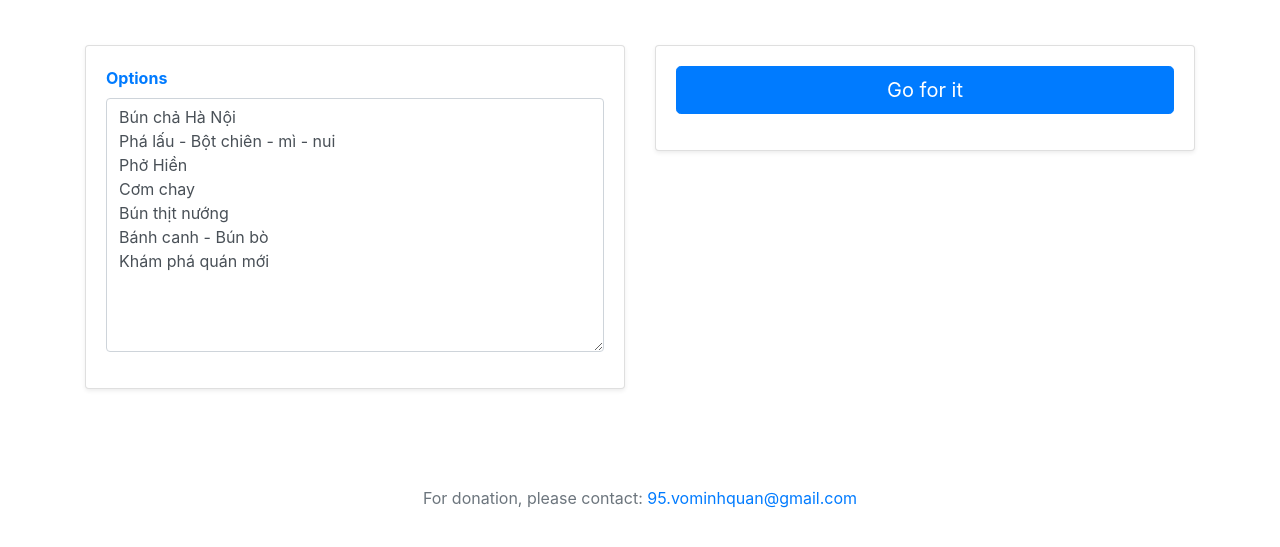
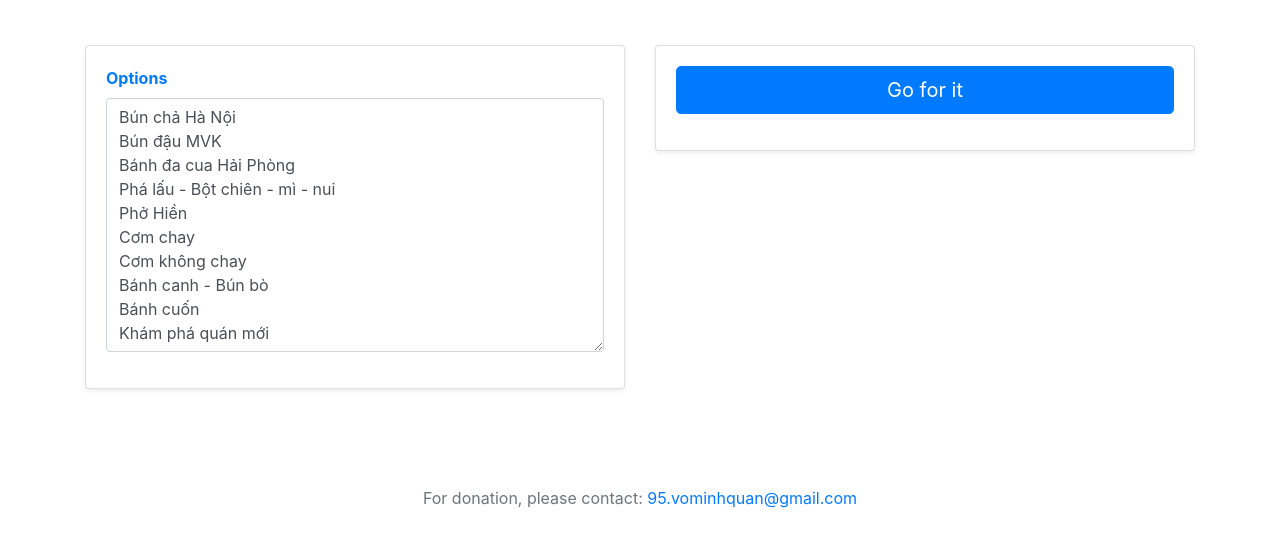
Before and after one commit to vominhquan/what_for_lunch, a plain HTML site: page index.html in a window 1280 px wide. Shown: the part 57-604 px from the top of the page. Drawn offline with nearby package versions, Linux system fonts and the light colour scheme.

Commit message:
Update index.html

```diff
--- a/index.html
+++ b/index.html
@@ -17,11 +17,14 @@
   <script type="text/javascript">
     $(document).ready(function() {
       data = `Bún chả Hà Nội
+Bún đậu MVK
+Bánh đa cua Hải Phòng
 Phá lấu - Bột chiên - mì - nui
 Phở Hiền
 Cơm chay
-Bún thịt nướng
+Cơm không chay
 Bánh canh - Bún bò
+Bánh cuốn
 Khám phá quán mới`
       $('#options').val(data)
       $('#submit').click(function() {
```
